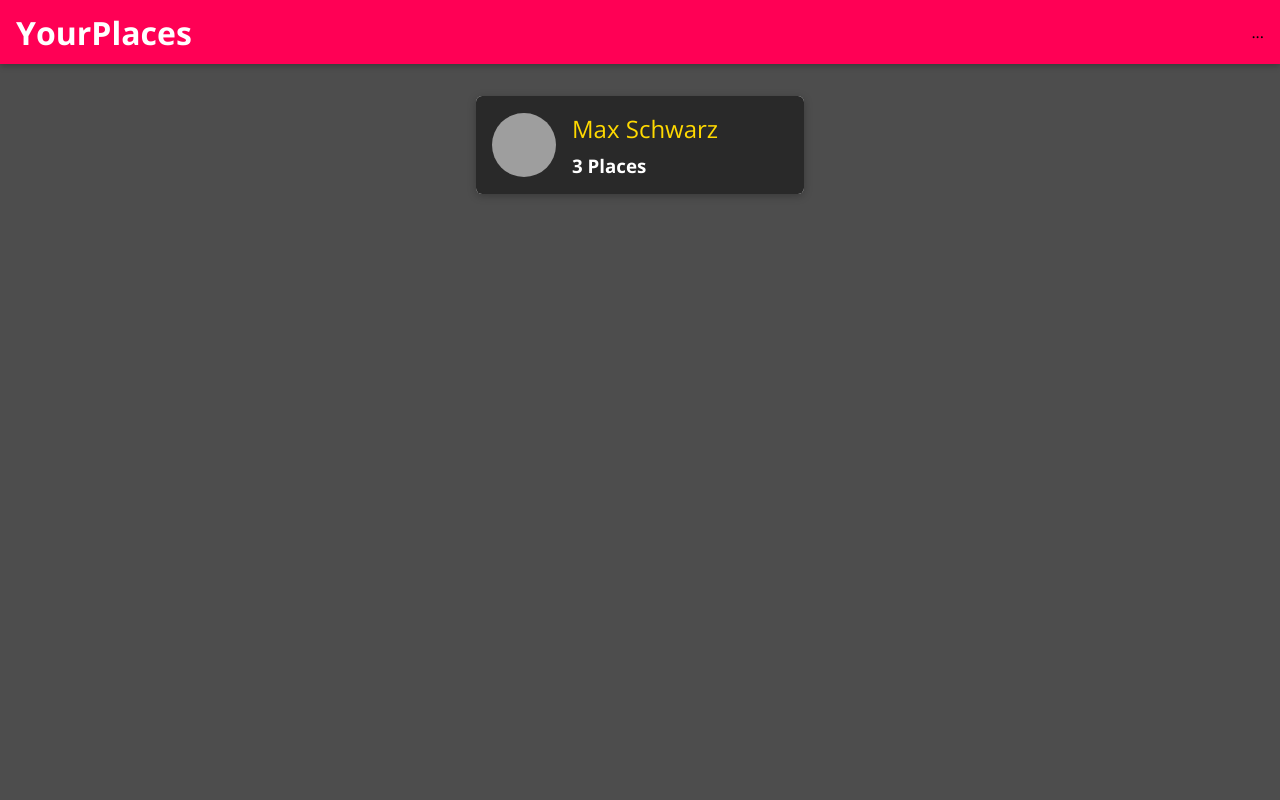
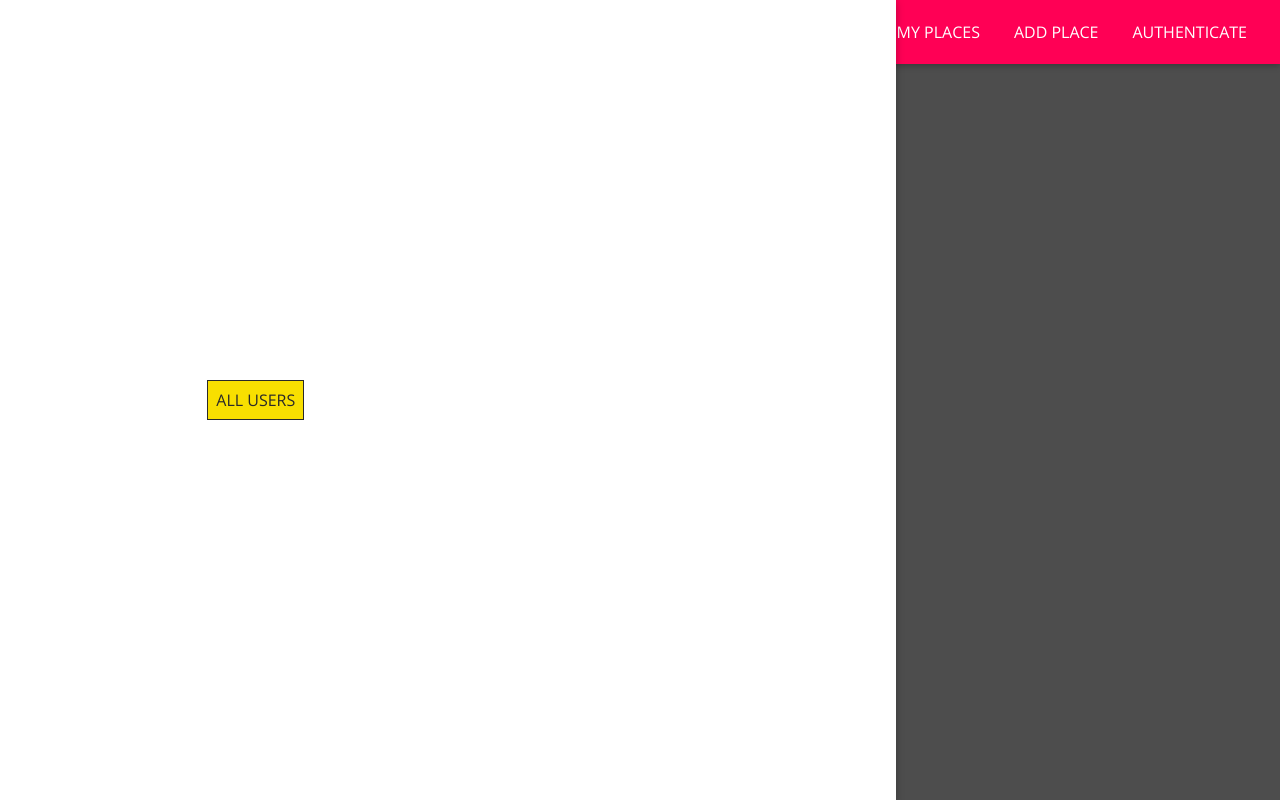
Before and after one commit to rdnc12/Fullstack-MERN-app, a React (Create React App) app: page / in a window 1280 px wide. Built offline with nearby package versions, Linux system fonts and the light colour scheme; grey boxes are pictures that could not be loaded.

Commit message:
sidedrawer with navlinks

```diff
--- a/src/shared/components/Navigation/MainNavigation.js
+++ b/src/shared/components/Navigation/MainNavigation.js
@@ -2,10 +2,18 @@
 import { Link } from 'react-router-dom';
 
 import MainHeader from './MainHeader';
+import NavLinks from './NavLinks';
+import SideDrawer from './SideDrawer';
 import './MainNavigation.css';
 
 const MainNavigation = props => {
   return (
+    <React.Fragment>
+      <SideDrawer>
+        <nav className="main-navigation__drawer-nav">
+          <NavLinks />
+        </nav>
+      </SideDrawer>
       <MainHeader>
         <button className="main-navigation__menu-btn">
           <span />
@@ -15,10 +23,11 @@
         <h1 className="main-navigation__title">
           <Link to="/">YourPlaces</Link>
         </h1>
-      <nav>
-        ...
+        <nav className="main-navigation__header-nav">
+          <NavLinks />
         </nav>
       </MainHeader>
+    </React.Fragment>
   );
 };
 
--- a/src/shared/components/Navigation/NavLinks.css
+++ b/src/shared/components/Navigation/NavLinks.css
@@ -0,0 +1,76 @@
+.nav-links {
+  list-style: none;
+  margin: 0;
+  padding: 0;
+  width: 100%;
+  height: 100%;
+  display: flex;
+  flex-direction: column;
+  justify-content: center;
+  align-items: center;
+}
+
+.nav-links li {
+  margin: 1rem;
+}
+
+.nav-links a {
+  border: 1px solid transparent;
+  color: #292929;
+  text-decoration: none;
+  padding: 0.5rem;
+}
+
+.nav-links a:hover,
+.nav-links a:active,
+.nav-links a.active {
+  background: #f8df00;
+  border-color: #292929;
+  color: #292929;
+}
+
+.nav-links button {
+  cursor: pointer;
+  border: 1px solid #292929;
+  color: #292929;
+  background: transparent;
+  padding: 0.5rem;
+  font: inherit;
+}
+
+.nav-links button:focus {
+  outline: none;
+}
+
+.nav-links button:hover,
+.nav-links button:active {
+  background: #292929;
+  color: white;
+}
+
+@media (min-width: 768px) {
+  .nav-links {
+    flex-direction: row;
+  }
+
+  .nav-links li {
+    margin: 0 0.5rem;
+  }
+
+  .nav-links a {
+    color: white;
+    text-decoration: none;
+  }
+
+  .nav-links button {
+    border: 1px solid white;
+    color: white;
+    background: transparent;
+  }
+
+  .nav-links button:hover,
+  .nav-links button:active {
+    background: #f8df00;
+    color: #292929;
+  }
+}
--- a/src/shared/components/Navigation/NavLinks.js
+++ b/src/shared/components/Navigation/NavLinks.js
@@ -0,0 +1,23 @@
+import React from 'react';
+import { NavLink } from 'react-router-dom';
+
+import './NavLinks.css';
+
+const NavLinks = props => {
+  return <ul className="nav-links">
+    <li>
+      <NavLink to="/" exact>ALL USERS</NavLink>
+    </li>
+    <li>
+      <NavLink to="/u1/places">MY PLACES</NavLink>
+    </li>
+    <li>
+      <NavLink to="/places/new">ADD PLACE</NavLink>
+    </li>
+    <li>
+      <NavLink to="/auth">AUTHENTICATE</NavLink>
+    </li>
+  </ul>
+};
+
+export default NavLinks;
--- a/src/shared/components/Navigation/SideDrawer.css
+++ b/src/shared/components/Navigation/SideDrawer.css
@@ -0,0 +1,10 @@
+.side-drawer {
+  position: fixed;
+  left: 0;
+  top: 0;
+  z-index: 100;
+  height: 100vh;
+  width: 70%;
+  background: white;
+  box-shadow: 0 2px 8px rgba(0, 0, 0, 0.26);
+}
--- a/src/shared/components/Navigation/SideDrawer.js
+++ b/src/shared/components/Navigation/SideDrawer.js
@@ -0,0 +1,9 @@
+import React from 'react';
+
+import './SideDrawer.css';
+
+const SideDrawer = props => {
+  return <aside className="side-drawer">{props.children}</aside>
+};
+
+export default SideDrawer;
```
Also changed, not shown: src/App.js (+6 -6 lines). Lines whose indentation alone changed are shown as unchanged.
